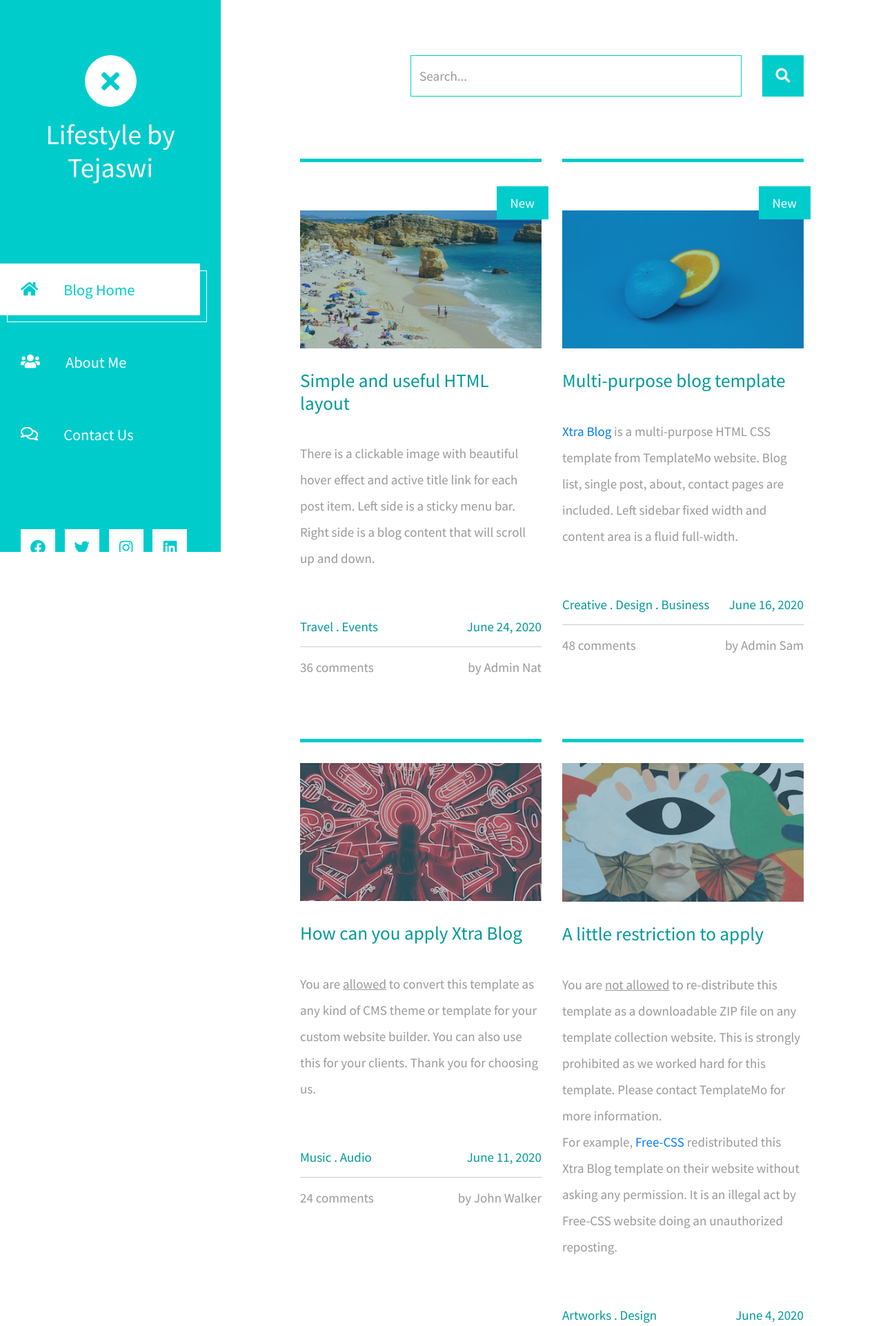
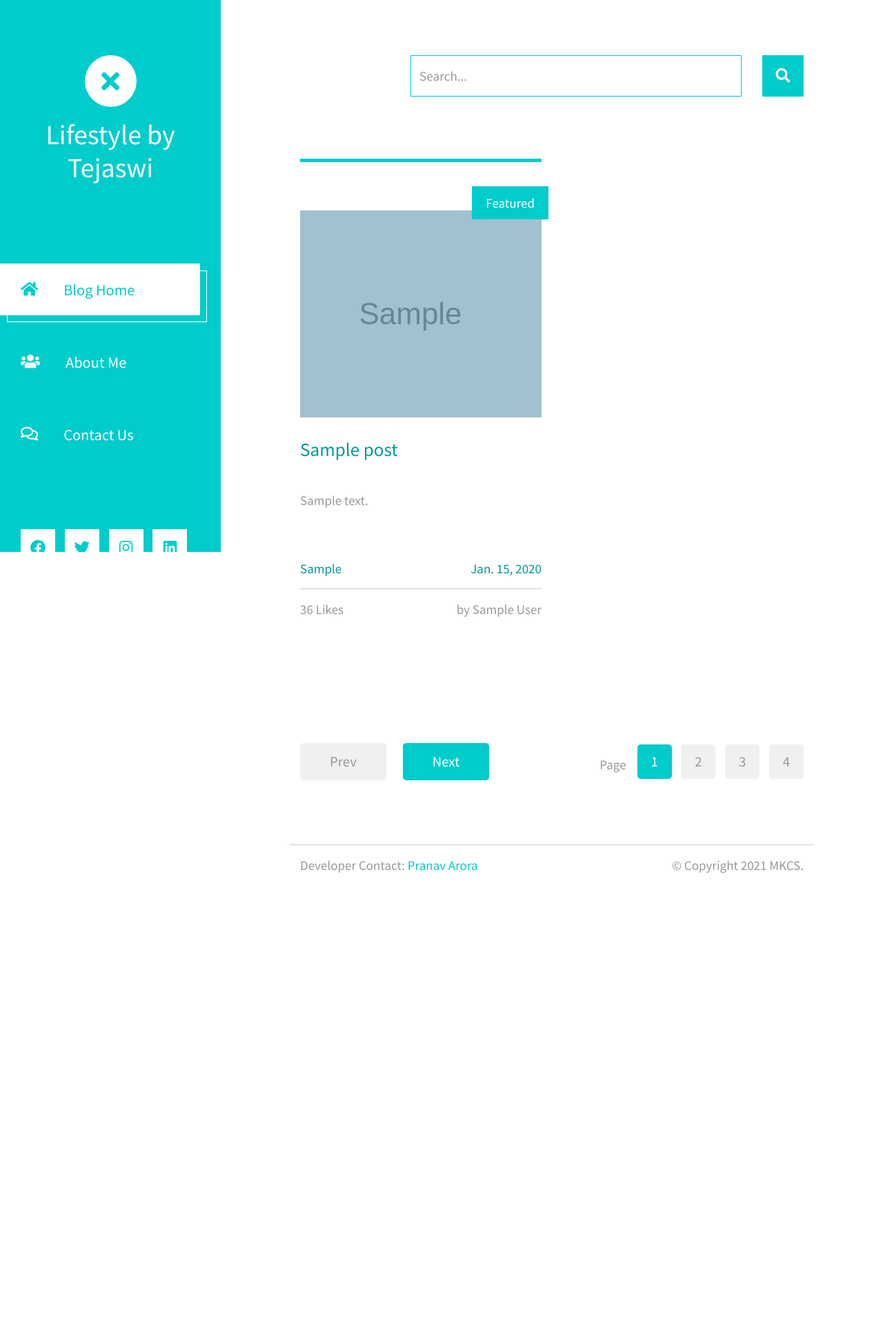
Before and after one commit to pranavarora1895/beingtejaswisingh, a Django app: page / in a window 1280 px wide. Shown: the top 1922 px of the page at 69% size. After the commit the page ends 1266 px from the top, so only its background shows below. Run offline with Django 3.2, Linux system fonts and the light colour scheme; tables that the repository leaves empty hold one stand-in row (values such as "Sample post"); grey boxes marked "Sample" are stand-in pictures; some libraries are stand-ins or nearby versions.

Commit message:
Fetched posts on home_page

```diff
--- a/templates/webpages/home.html
+++ b/templates/webpages/home.html
@@ -2,141 +2,32 @@
 {%load static%}
 {%block content%}
 <div class="row tm-row">
+    {%for post in home_posts%}
     <article class="col-12 col-md-6 tm-post">
         <hr class="tm-hr-primary">
         <a href="post.html" class="effect-lily tm-post-link tm-pt-60">
             <div class="tm-post-link-inner">
-                <img src="{% static 'img/img-01.jpg' %}" alt="Image" class="img-fluid">
+                <img src='{{post.photo_home.url}}' alt="Image" class="img-fluid">
             </div>
-            <span class="position-absolute tm-new-badge">New</span>
-            <h2 class="tm-pt-30 tm-color-primary tm-post-title">Simple and useful HTML layout</h2>
+            {% if post.is_featured %}
+            <span class="position-absolute tm-new-badge">Featured</span>
+            {%endif%}
+            <h2 class="tm-pt-30 tm-color-primary tm-post-title">{{post.title}}</h2>
         </a>
         <p class="tm-pt-30">
-            There is a clickable image with beautiful hover effect and active title link for each post item.
-            Left side is a sticky menu bar. Right side is a blog content that will scroll up and down.
+            {{post.summary | safe}}
         </p>
         <div class="d-flex justify-content-between tm-pt-45">
-            <span class="tm-color-primary">Travel . Events</span>
-            <span class="tm-color-primary">June 24, 2020</span>
+            <span class="tm-color-primary">{{post.category}}</span>
+            <span class="tm-color-primary">{{post.created_date | date}}</span>
         </div>
         <hr>
         <div class="d-flex justify-content-between">
-            <span>36 comments</span>
-            <span>by Admin Nat</span>
+            <span>36 Likes</span>
+            <span>by {{post.author}}</span>
         </div>
     </article>
-    <article class="col-12 col-md-6 tm-post">
-        <hr class="tm-hr-primary">
-        <a href="post.html" class="effect-lily tm-post-link tm-pt-60">
-            <div class=" tm-post-link-inner">
-                <img src="{% static 'img/img-02.jpg' %}" alt="Image" class="img-fluid">
-            </div>
-            <span class="position-absolute tm-new-badge">New</span>
-            <h2 class="tm-pt-30 tm-color-primary tm-post-title">Multi-purpose blog template</h2>
-        </a>
-        <p class="tm-pt-30">
-            <a rel="nofollow" href="https://templatemo.com/tm-553-xtra-blog" target="_blank">Xtra Blog</a>  is a multi-purpose HTML CSS template from TemplateMo website.
-            Blog list, single post, about, contact pages are included. Left sidebar fixed width and content area is a fluid full-width.
-        </p>
-        <div class="d-flex justify-content-between tm-pt-45">
-            <span class="tm-color-primary">Creative . Design . Business</span>
-            <span class="tm-color-primary">June 16, 2020</span>
-        </div>
-        <hr>
-        <div class="d-flex justify-content-between">
-            <span>48 comments</span>
-            <span>by Admin Sam</span>
-        </div>
-    </article>
-    <article class="col-12 col-md-6 tm-post">
-        <hr class="tm-hr-primary">
-        <a href="post.html" class="effect-lily tm-post-link tm-pt-20">
-            <div class="tm-post-link-inner">
-                <img src="{% static 'img/img-03.jpg'%}" alt="Image" class="img-fluid">
-            </div>
-            <h2 class="tm-pt-30 tm-color-primary tm-post-title">How can you apply Xtra Blog</h2>
-        </a>
-        <p class="tm-pt-30">
-            You are <u>allowed</u> to convert this template as any kind of CMS theme or template for your custom website builder.
-            You can also use this for your clients. Thank you for choosing us.
-        </p>
-        <div class="d-flex justify-content-between tm-pt-45">
-            <span class="tm-color-primary">Music . Audio</span>
-            <span class="tm-color-primary">June 11, 2020</span>
-        </div>
-        <hr>
-        <div class="d-flex justify-content-between">
-            <span>24 comments</span>
-            <span>by John Walker</span>
-        </div>
-    </article>
-    <article class="col-12 col-md-6 tm-post">
-        <hr class="tm-hr-primary">
-        <a href="post.html" class="effect-lily tm-post-link tm-pt-20">
-            <div class="tm-post-link-inner">
-                <img src="{% static 'img/img-04.jpg'%}" alt="Image" class="img-fluid">
-            </div>
-            <h2 class="tm-pt-30 tm-color-primary tm-post-title">A little restriction to apply</h2>
-        </a>
-        <p class="tm-pt-30">
-            You are <u>not allowed</u> to re-distribute this template as a downloadable ZIP file on any template collection
-            website. This is strongly prohibited as we worked hard for this template. Please contact TemplateMo for more information.
-            <br>For example, <a href="https://www.free-css.com/free-css-templates/page272/xtra-blog" target="_blank">Free-CSS</a> redistributed this Xtra Blog template on their website without asking any permission. It is an illegal act by Free-CSS website doing an unauthorized reposting.</p>
-        <div class="d-flex justify-content-between tm-pt-45">
-            <span class="tm-color-primary">Artworks . Design</span>
-            <span class="tm-color-primary">June 4, 2020</span>
-        </div>
-        <hr>
-        <div class="d-flex justify-content-between">
-            <span>72 comments</span>
-            <span>by Admin Sam</span>
-        </div>
-    </article>
-    <article class="col-12 col-md-6 tm-post">
-        <hr class="tm-hr-primary">
-        <a href="post.html" class="effect-lily tm-post-link tm-pt-20">
-            <div class="tm-post-link-inner">
-                <img src="{%static 'img/img-05.jpg' %}" alt="Image" class="img-fluid">
-            </div>
-            <h2 class="tm-pt-30 tm-color-primary tm-post-title">Color hexa values of Xtra Blog</h2>
-        </a>
-        <p class="tm-pt-30">
-            If you wish to kindly support us, please contact us or contribute a small PayPal amount to info [at] templatemo.com that is helpful for us.
-            <br>
-            Title #099 New #0CC <br>
-            <span class="tm-color-primary">Text #999 Line #CCC Next #0CC Prev #F0F0F0</span>
-        </p>
-        <div class="d-flex justify-content-between tm-pt-45">
-            <span class="tm-color-primary">Creative . Video . Audio</span>
-            <span class="tm-color-primary">May 31, 2020</span>
-        </div>
-        <hr>
-        <div class="d-flex justify-content-between">
-            <span>84 comments</span>
-            <span>by Admin Sam</span>
-        </div>
-    </article>
-    <article class="col-12 col-md-6 tm-post">
-        <hr class="tm-hr-primary">
-        <a href="post.html" class="effect-lily tm-post-link tm-pt-20">
-            <div class="tm-post-link-inner">
-                <img src="{%static 'img/img-06.jpg'%}" alt="Image" class="img-fluid">
-            </div>
-            <h2 class="tm-pt-30 tm-color-primary tm-post-title">Donec convallis varius risus</h2>
-        </a>
-        <p class="tm-pt-30">
-            Quisque id ipsum vel sem maximus vulputate sed quis velit. Nunc vel turpis eget orci elementum cursus vitae in eros. Quisque vulputate nulla ut dolor consectetur luctus.
-        </p>
-        <div class="d-flex justify-content-between tm-pt-45">
-            <span class="tm-color-primary">Visual . Artworks</span>
-            <span class="tm-color-primary">June 16, 2020</span>
-        </div>
-        <hr>
-        <div class="d-flex justify-content-between">
-            <span>96 comments</span>
-            <span>by Admin Sam</span>
-        </div>
-    </article>
+    {%endfor%}
 </div>
 <div class="row tm-row tm-mt-100 tm-mb-75">
     <div class="tm-prev-next-wrapper">
--- a/webpages/views.py
+++ b/webpages/views.py
@@ -1,8 +1,14 @@
 from django.shortcuts import render
+from .models import Post
 
 # Create your views here.
 def home(request):
-    data = {'home_page': "active"}
+    posts = Post.objects.order_by("-created_date")
+
+    data = {
+        'home_page': "active",
+        'home_posts': posts,
+    }
     return render(request, 'webpages/home.html', data)
 
 def about(request):
```
